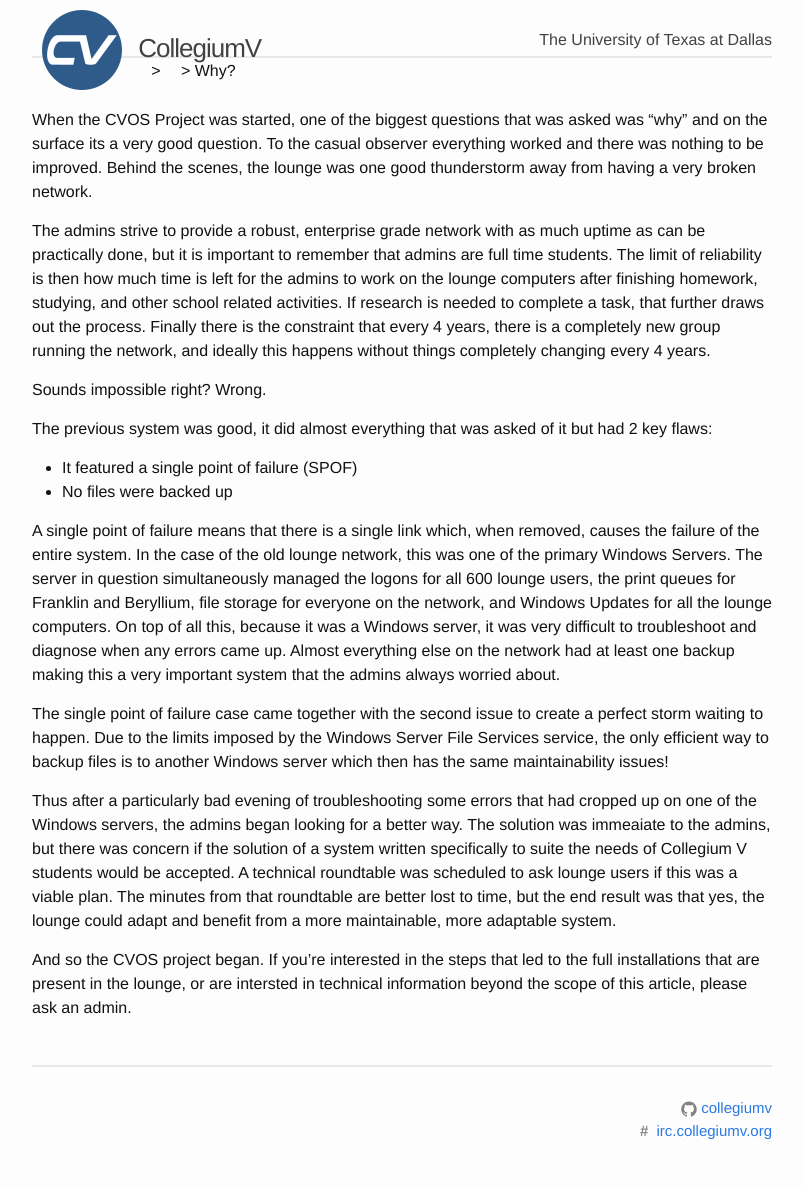
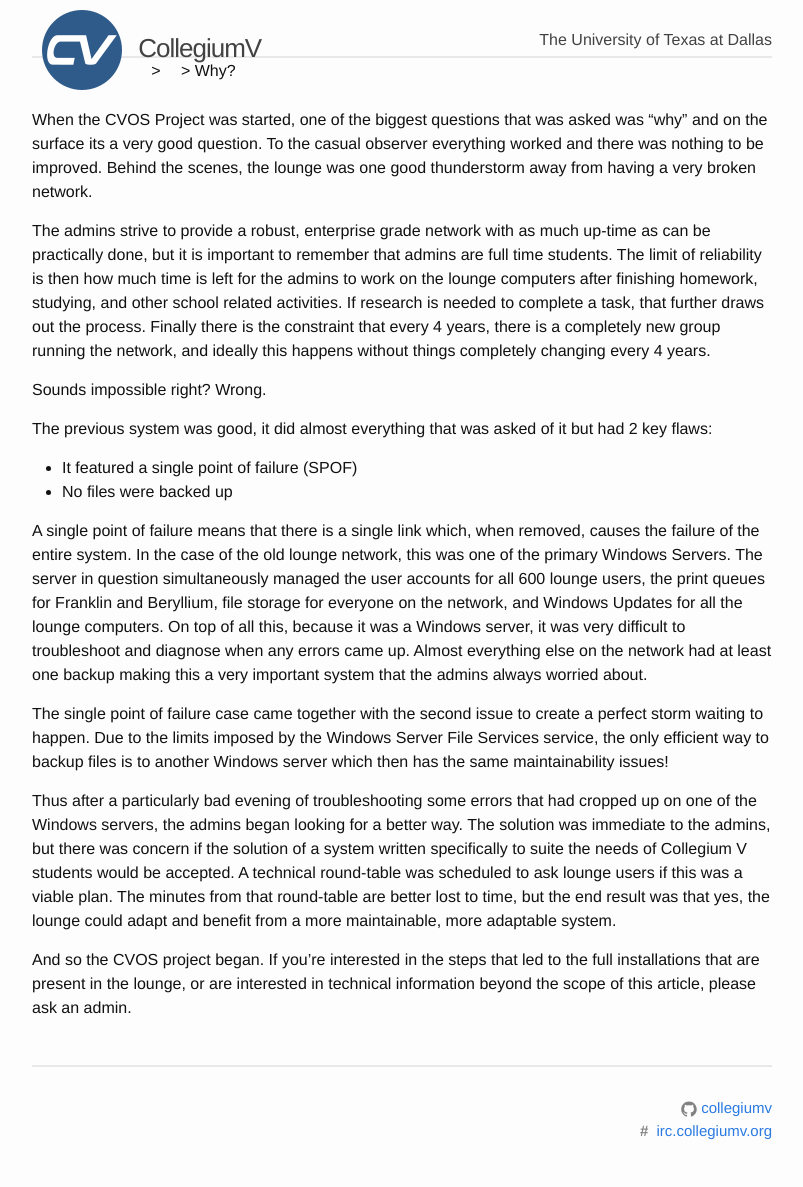
Before and after one commit to collegiumv/cv_doc_legacy, a Jekyll site: the page built from learn/why.md, in a window 1280 px wide. Shown: the whole page, without its empty margins (238-1041 px from the left). Built offline with Jekyll 4.4.1, drawn with Linux system fonts in a browser that asks for light colours.

Commit message:
Spellcheck is a thing

```diff
--- a/learn/why.md
+++ b/learn/why.md
@@ -5,7 +5,7 @@ layout: default
 
 When the CVOS Project was started, one of the biggest questions that was asked was "why" and on the surface its a very good question.  To the casual observer everything worked and there was nothing to be improved.  Behind the scenes, the lounge was one good thunderstorm away from having a very broken network.
 
-The admins strive to provide a robust, enterprise grade network with as much uptime as can be practically done, but it is important to remember that admins are full time students.  The limit of reliability is then how much time is left for the admins to work on the lounge computers after finishing homework, studying, and other school related activities.  If research is needed to complete a task, that further draws out the process.  Finally there is the constraint that every 4 years, there is a completely new group running the network, and ideally this happens without things completely changing every 4 years.
+The admins strive to provide a robust, enterprise grade network with as much up-time as can be practically done, but it is important to remember that admins are full time students.  The limit of reliability is then how much time is left for the admins to work on the lounge computers after finishing homework, studying, and other school related activities.  If research is needed to complete a task, that further draws out the process.  Finally there is the constraint that every 4 years, there is a completely new group running the network, and ideally this happens without things completely changing every 4 years.
 
 Sounds impossible right?  Wrong.
 
@@ -14,10 +14,10 @@ The previous system was good, it did almost everything that was asked of it but
  * It featured a single point of failure (SPOF)
  * No files were backed up
 
-A single point of failure means that there is a single link which, when removed, causes the failure of the entire system.  In the case of the old lounge network, this was one of the primary Windows Servers.  The server in question simultaneously managed the logons for all 600 lounge users, the print queues for Franklin and Beryllium, file storage for everyone on the network, and Windows Updates for all the lounge computers.  On top of all this, because it was a Windows server, it was very difficult to troubleshoot and diagnose when any errors came up.  Almost everything else on the network had at least one backup making this a very important system that the admins always worried about.
+A single point of failure means that there is a single link which, when removed, causes the failure of the entire system.  In the case of the old lounge network, this was one of the primary Windows Servers.  The server in question simultaneously managed the user accounts for all 600 lounge users, the print queues for Franklin and Beryllium, file storage for everyone on the network, and Windows Updates for all the lounge computers.  On top of all this, because it was a Windows server, it was very difficult to troubleshoot and diagnose when any errors came up.  Almost everything else on the network had at least one backup making this a very important system that the admins always worried about.
 
 The single point of failure case came together with the second issue to create a perfect storm waiting to happen.  Due to the limits imposed by the Windows Server File Services service, the only efficient way to backup files is to another Windows server which then has the same maintainability issues!
 
-Thus after a particularly bad evening of troubleshooting some errors that had cropped up on one of the Windows servers, the admins began looking for a better way.  The solution was immeaiate to the admins, but there was concern if the solution of a system written specifically to suite the needs of Collegium V students would be accepted.  A technical roundtable was scheduled to ask lounge users if this was a viable plan.  The minutes from that roundtable are better lost to time, but the end result was that yes, the lounge could adapt and benefit from a more maintainable, more adaptable system.
+Thus after a particularly bad evening of troubleshooting some errors that had cropped up on one of the Windows servers, the admins began looking for a better way.  The solution was immediate to the admins, but there was concern if the solution of a system written specifically to suite the needs of Collegium V students would be accepted.  A technical round-table was scheduled to ask lounge users if this was a viable plan.  The minutes from that round-table are better lost to time, but the end result was that yes, the lounge could adapt and benefit from a more maintainable, more adaptable system.
 
-And so the CVOS project began.  If you're interested in the steps that led to the full installations that are present in the lounge, or are intersted in technical information beyond the scope of this article, please ask an admin.
+And so the CVOS project began.  If you're interested in the steps that led to the full installations that are present in the lounge, or are interested in technical information beyond the scope of this article, please ask an admin.
```
Also changed, not shown: learn/carbon.md (+2 -2 lines), learn/games.md (+1 -1 lines), start/login.md (+1 -1 lines).
